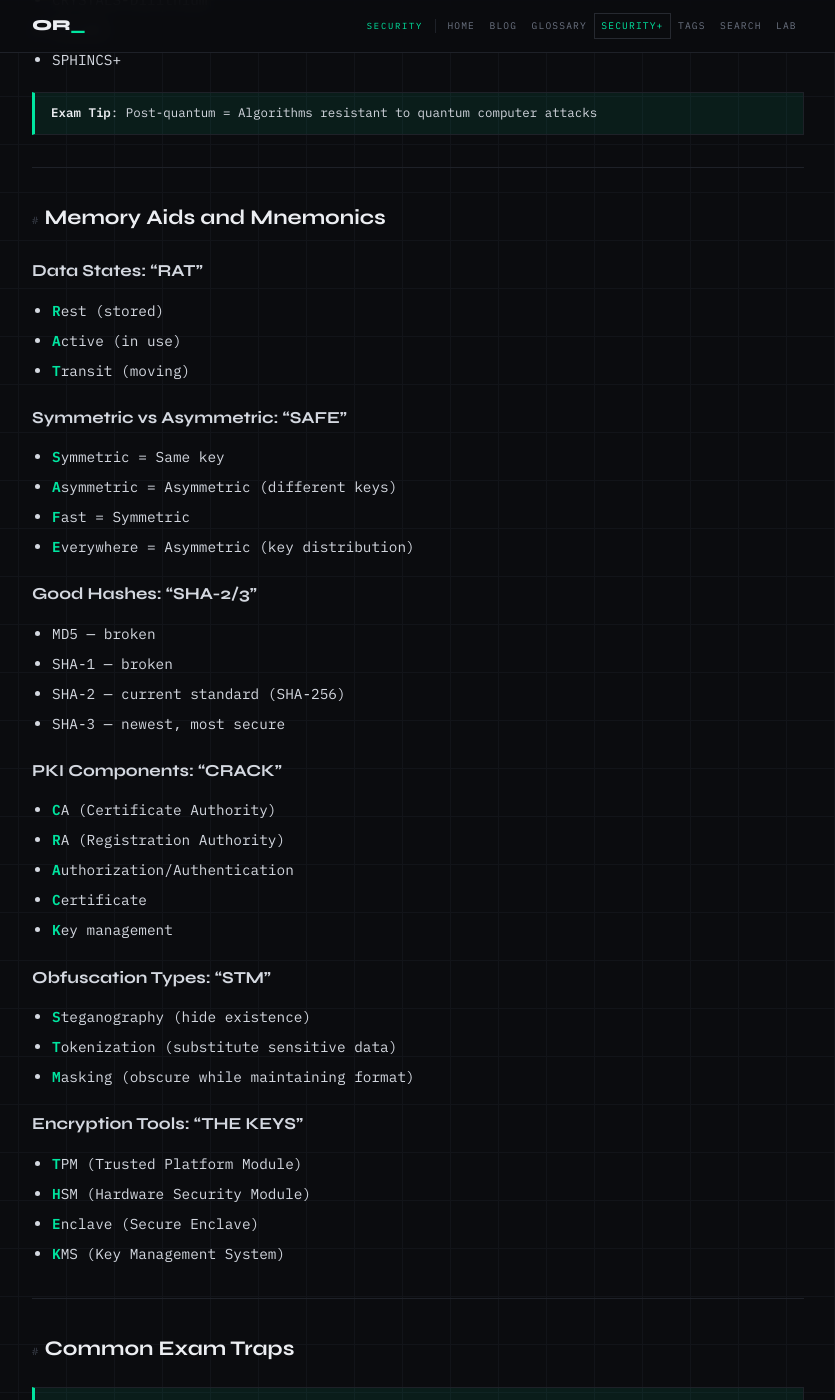
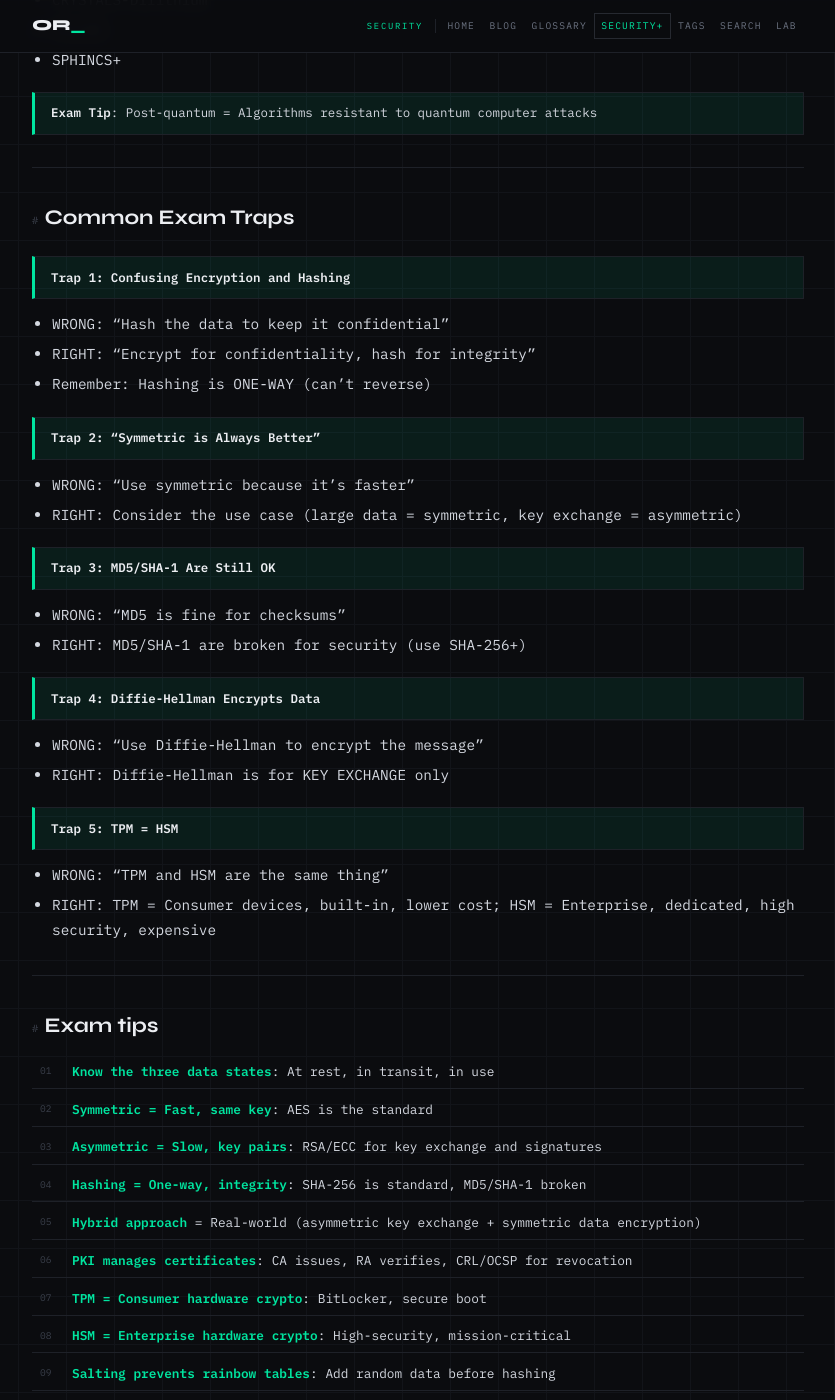
Before and after one commit to ondrejrollinger/ondrejrollinger.github.io, a Jekyll site: the page built from secplus/objectives/1-4/index.md, in a window 1280 px wide and 1400 px high, scrolled down 32221 px. Shown: the whole window, without its empty margins (222-1057 px from the left). Built offline with Jekyll 4.4.1, drawn with Linux system fonts in a browser that asks for light colours.

Commit message:
Remove memory aids and mnemonics section
Removed memory aids and mnemonics related to data states, encryption types, and hashing.

```diff
--- a/secplus/objectives/1-4/index.md
+++ b/secplus/objectives/1-4/index.md
@@ -1119,45 +1119,6 @@ Masked:        j***d**@company.com
 
 ---
 
-### Memory Aids and Mnemonics
-
-#### Data States: "RAT"
-- **R**est (stored)
-- **A**ctive (in use)
-- **T**ransit (moving)
-
-#### Symmetric vs Asymmetric: "SAFE"
-- **S**ymmetric = Same key
-- **A**symmetric = Asymmetric (different keys)
-- **F**ast = Symmetric
-- **E**verywhere = Asymmetric (key distribution)
-
-#### Good Hashes: "SHA-2/3"
-- MD5 — broken
-- SHA-1 — broken
-- SHA-2 — current standard (SHA-256)
-- SHA-3 — newest, most secure
-
-#### PKI Components: "CRACK"
-- **C**A (Certificate Authority)
-- **R**A (Registration Authority)
-- **A**uthorization/Authentication
-- **C**ertificate
-- **K**ey management
-
-#### Obfuscation Types: "STM"
-- **S**teganography (hide existence)
-- **T**okenization (substitute sensitive data)
-- **M**asking (obscure while maintaining format)
-
-#### Encryption Tools: "THE KEYS"
-- **T**PM (Trusted Platform Module)
-- **H**SM (Hardware Security Module)
-- **E**nclave (Secure Enclave)
-- **K**MS (Key Management System)
-
----
-
 ### Common Exam Traps
 
 **Trap 1: Confusing Encryption and Hashing**
```
